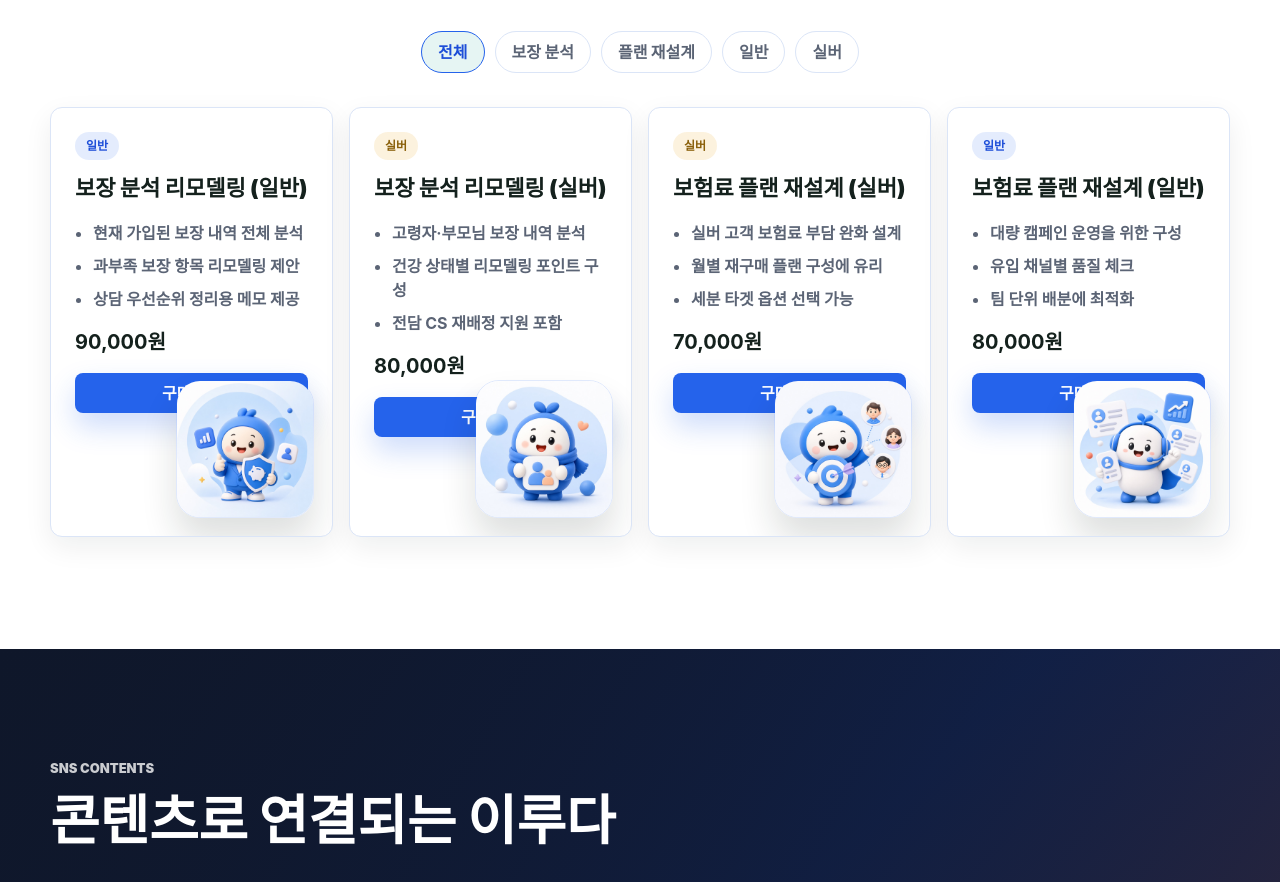
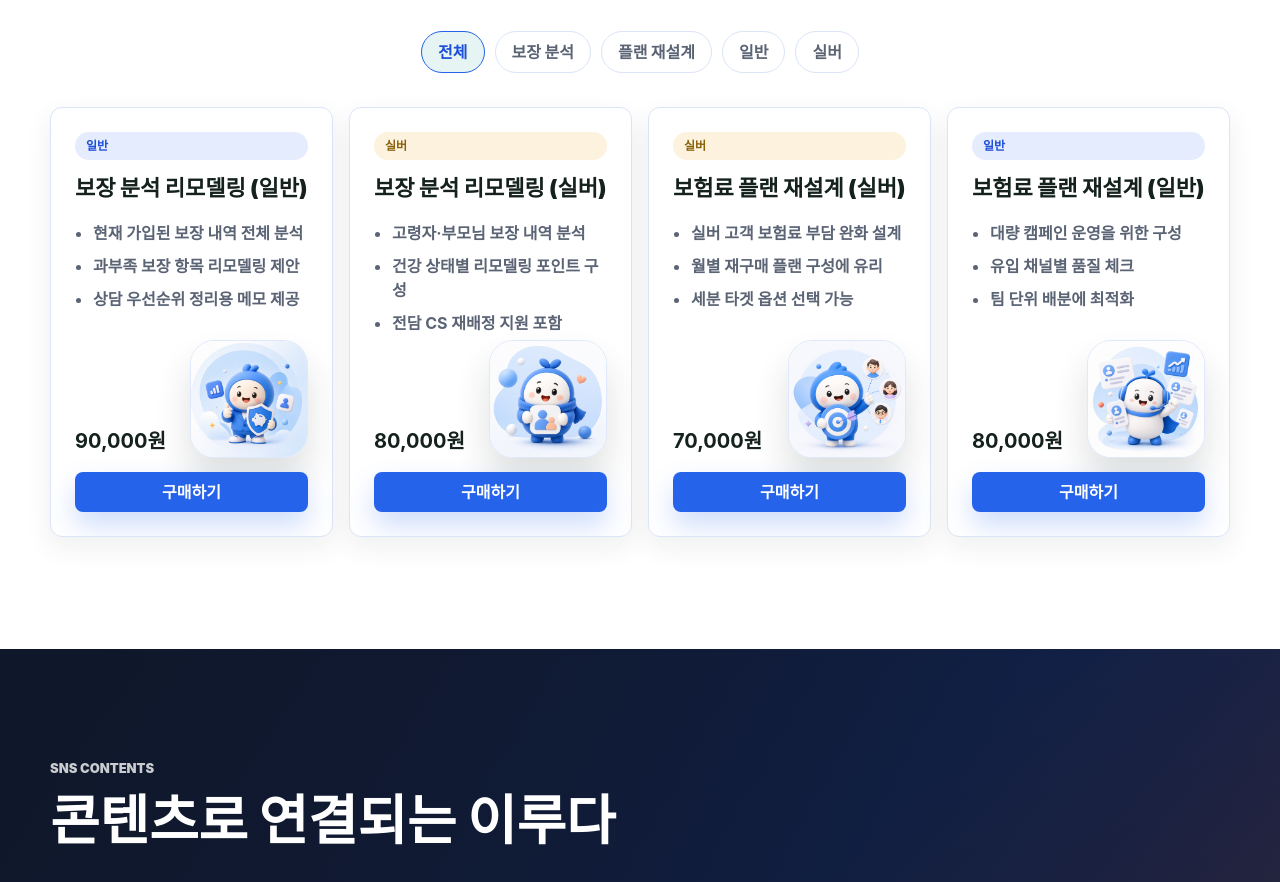
Before and after one commit to niceverygood/eruda_homepage, a website: page index.html in a window 1280 px wide. Shown: the part 3882-4764 px from the top of the page. Drawn offline with Linux system fonts and the light colour scheme.

Commit message:
상품 카드 마스코트 이미지가 구매 버튼을 가리지 않게 수정
절대위치(bottom-right)로 띄우던 이미지를 flex 흐름에 넣어
가격·버튼 위쪽에 배치. 겹침이 구조적으로 불가능해짐.

Co-Authored-By: Claude Fable 5 <noreply@anthropic.com>

```diff
--- a/styles.css
+++ b/styles.css
@@ -864,6 +864,8 @@ section {
 
 .product-card {
   position: relative;
+  display: flex;
+  flex-direction: column;
   min-height: 430px;
   overflow: hidden;
   padding: 24px;
@@ -900,10 +902,9 @@ section {
 }
 
 .product-visual {
-  position: absolute;
-  right: 18px;
-  bottom: 18px;
-  width: 138px;
+  align-self: flex-end;
+  margin-top: auto;
+  width: 118px;
   aspect-ratio: 1;
   border: 1px solid rgba(37, 99, 235, 0.14);
   border-radius: 24px;
@@ -913,7 +914,8 @@ section {
 }
 
 .product-price {
-  margin: 16px 0 0;
+  /* 이미지(우측 정렬) 옆 빈 공간으로 가격을 끌어올려 카드 높이를 아낀다 */
+  margin: -32px 0 0;
   font-size: 20px;
   font-weight: 750;
 }
```
